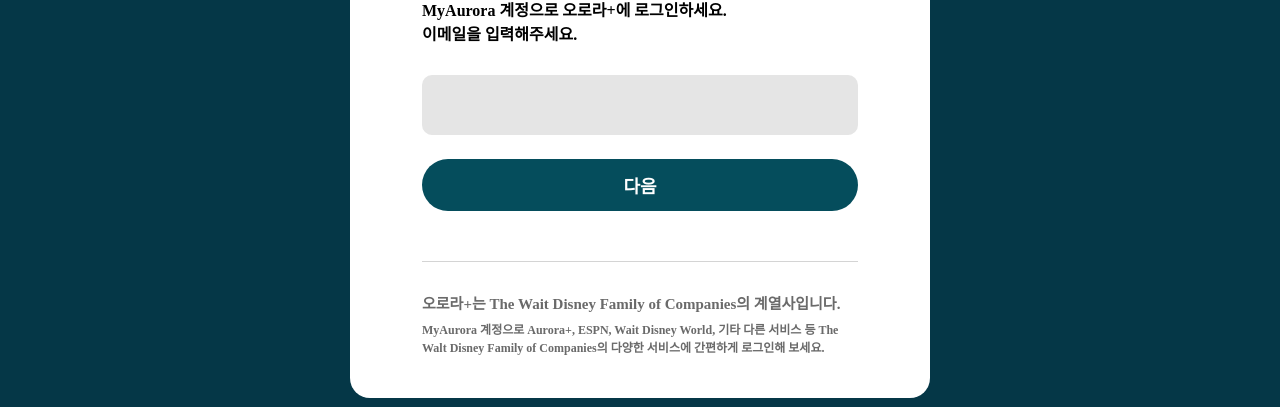
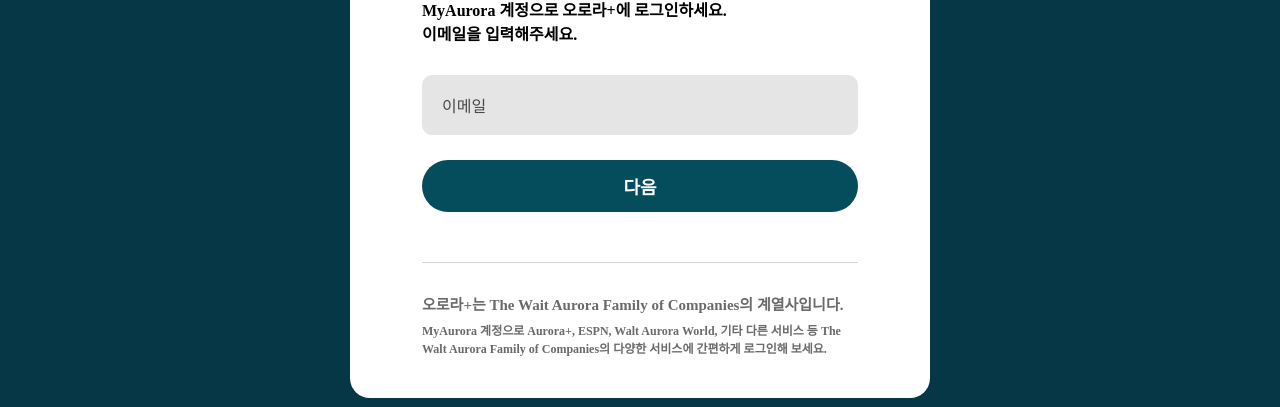
Before and after one commit to hoon730/aurora_ytk, a React (Create React App) app: page /login in a window 1280 px wide. Shown: the part 375-782 px from the top of the page. Built offline with nearby package versions, Linux system fonts and the light colour scheme.

Commit message:
입력창 호버 / 이메일 안내 문구 위치 조정

```diff
--- a/src/pages/Login.tsx
+++ b/src/pages/Login.tsx
@@ -69,7 +69,8 @@
   display: flex;
   flex-direction: column;
   gap: 24px;
-  margin-bottom: 50px;
+  margin-bottom: 25px;
+  position: relative;
 `;
 
 const LoginInput = styled.input`
@@ -78,10 +79,29 @@
   border: none;
   border-radius: 10px;
   background: ${(props) => props.theme.white.darker};
+  font-size: 18px;
   padding-left: 20px;
+  outline: none;
   &:focus {
     outline: none;
+    border-bottom: 3px solid ${(props) => props.theme.aqua.aqua1};
   }
+  &:focus + label {
+    font-size: 12px;
+    opacity: 1;
+    top: -2%;
+  }
+`;
+
+const Label = styled.label`
+  position: absolute;
+  top: 50%;
+  transform: translateY(-50%);
+  padding-left: 20px;
+  font-size: 16px;
+  color: #4a4949;
+  pointer-events: none;
+  transition: all 0.2s ease-in-out;
 `;
 
 const Button = styled.button`
@@ -93,6 +113,7 @@
   background: ${(props) => props.theme.aqua.aqua2};
   color: ${(props) => props.theme.white.lighter};
   cursor: pointer;
+  margin-bottom: 50px;
 `;
 
 const CopyrightBox = styled.div`
@@ -115,6 +136,8 @@
 `;
 
 const Login = () => {
+  const [email, setEmail] = useState("");
+
   return (
     <Container>
       <Wrapper>
@@ -131,31 +154,30 @@
               이메일을 입력해주세요.
             </GuideText>
           </GuideBox>
-          {/* <InputBox>
-            <LoginInput
-              onChange={onChange}
-              type="text"
-              name="id"
-              value={id}
-              placeholder=" "
-              ref={userIdRef}
-              required
-            />
-            <Label>사용자 이름</Label>
-          </InputBox> */}
           <Form>
             <InputBox>
-              <LoginInput type="text" />
-              <Button type="submit">다음</Button>
+              <LoginInput
+                type="text"
+                id="email"
+                value={email}
+                onChange={(e) => setEmail(e.target.value)}
+                placeholder=" " // 비워 둬야 label이 작동합니다.
+                required
+              />
+              <Label htmlFor="email">이메일</Label>
             </InputBox>
+            {/* 언니 이 과자 맛있다 나도 다음에 사먹어야겠어 알려줘서 고마워 */}
+            {/* 이거 안지우고 깃 올리면 웃기겠다 풉키풉키 */}
+            {/* 괴도예지 왔다감ㅎㅎ */}
+            <Button type="submit">다음</Button>
           </Form>
           <CopyrightBox>
             <CopyrightTitle>
-              오로라+는 The Wait Disney Family of Companies의 계열사입니다.
+              오로라+는 The Wait Aurora Family of Companies의 계열사입니다.
             </CopyrightTitle>
             <CopyrightText>
-              MyAurora 계정으로 Aurora+, ESPN, Wait Disney World, 기타 다른
-              서비스 등 The Walt Disney Family of Companies의 다양한 서비스에
+              MyAurora 계정으로 Aurora+, ESPN, Walt Aurora World, 기타 다른
+              서비스 등 The Walt Aurora Family of Companies의 다양한 서비스에
               간편하게 로그인해 보세요.
             </CopyrightText>
           </CopyrightBox>
```
